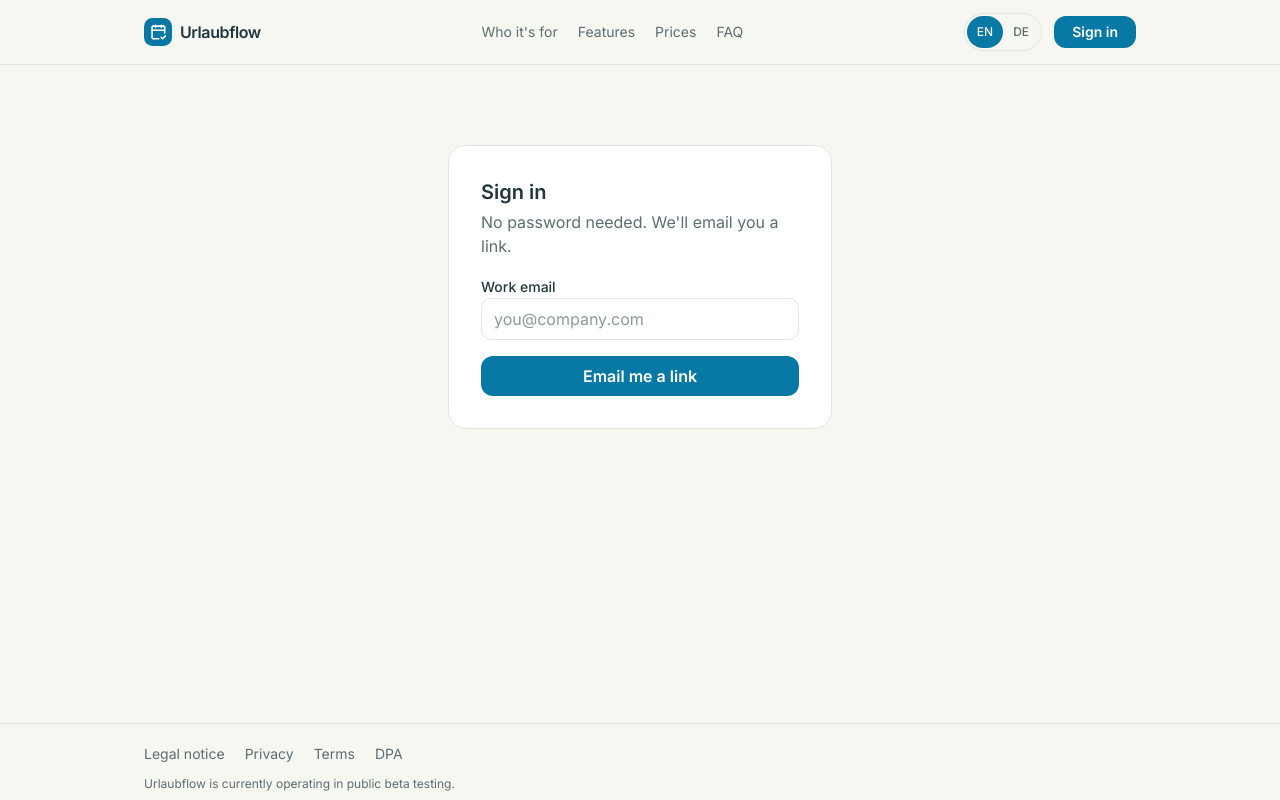
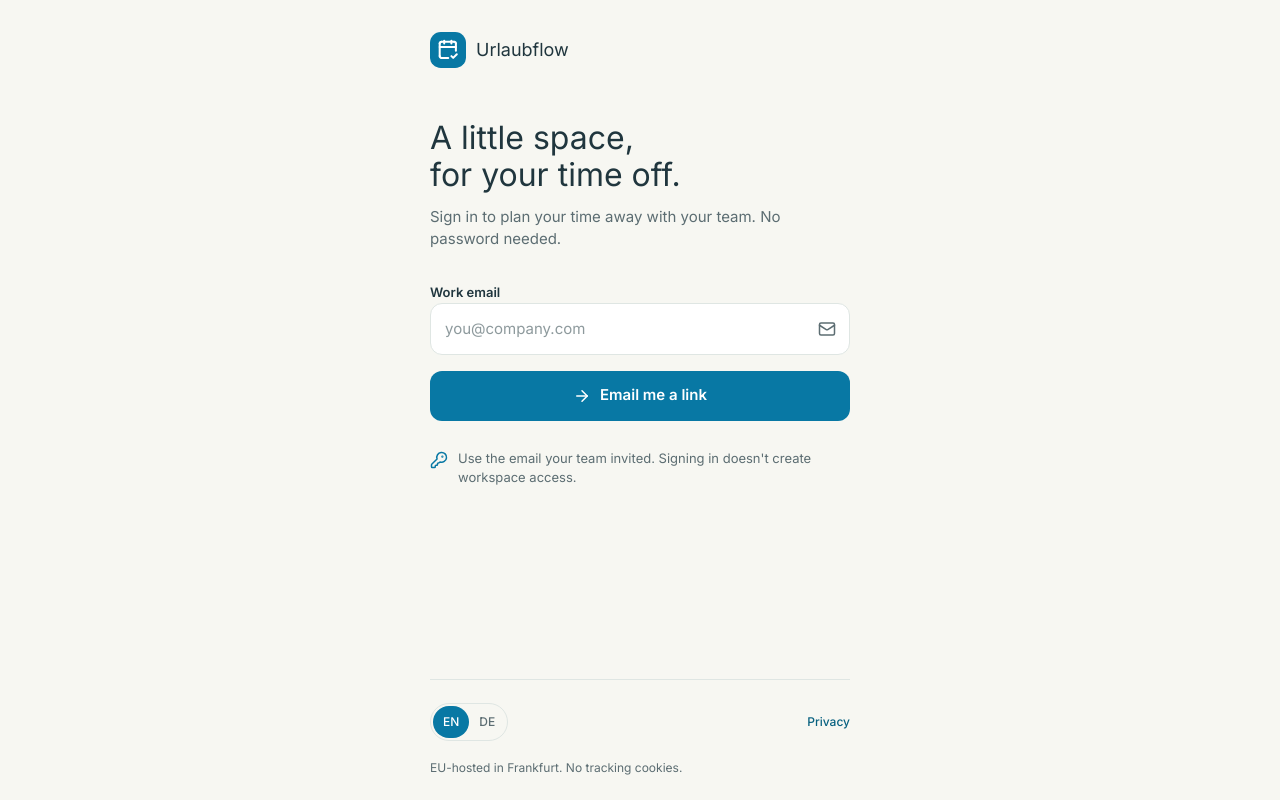
Before and after one commit to Shekey/vacation-planner, a Next.js app: page /sign-in in a window 1280 px wide. Built offline with nearby package versions, Linux system fonts and the light colour scheme; no server answers.

Commit message:
Restyle sign-in, check-your-email and confirm pages from the Figma design
Own brand/language/privacy frame instead of the site header and footer, new copy in en and de.

Co-Authored-By: Claude Sonnet 5.5 <noreply@anthropic.com>
Claude-Session: https://claude.ai/code/session_01KEYjQivGHsTRM1SJVSBqTn

```diff
--- a/src/app/globals.css
+++ b/src/app/globals.css
@@ -95,11 +95,14 @@ label:has(> input[type="radio"]) {
 body:has(.app-shell) > header,
 body:has(.app-shell) > footer,
 body:has(.landing) > header,
-body:has(.landing) > footer {
+body:has(.landing) > footer,
+body:has(.auth-page) > header,
+body:has(.auth-page) > footer {
   display: none;
 }
 body:has(.app-shell) > main,
-body:has(.landing) > main {
+body:has(.landing) > main,
+body:has(.auth-page) > main {
   max-width: none;
   padding: 0;
 }
--- a/src/app/sign-in/confirm/page.tsx
+++ b/src/app/sign-in/confirm/page.tsx
@@ -1,4 +1,6 @@
+import { ArrowRight } from "lucide-react";
 import Link from "next/link";
+import { AuthShell } from "@/components/auth-shell";
 import { getMessages } from "@/lib/i18n/server";
 import { callbackFields, EMAIL_CALLBACK_PATH } from "@/lib/sign-in-link";
 
@@ -15,27 +17,34 @@ export default async function ConfirmSignInPage({ searchParams }: PageProps<"/si
   const fields = callbackFields(await searchParams);
 
   return (
-    <div className="card mx-auto mt-6 max-w-sm space-y-4 p-6 sm:mt-12 sm:p-8">
-      <h1 className="text-xl font-semibold">{t.confirm.title}</h1>
+    <AuthShell>
+      <div className="space-y-3 pt-4">
+        <h1 className="text-[30px] leading-[1.15] font-normal">{t.confirm.title}</h1>
         {fields ? (
-        <form method="get" action={EMAIL_CALLBACK_PATH} className="space-y-4">
-          <p>
-            {t.confirm.body} <b className="break-words">{fields.email}</b>
+          <form method="get" action={EMAIL_CALLBACK_PATH} className="space-y-5">
+            <p className="text-[15px] text-muted">
+              {t.confirm.body} <b className="font-semibold break-words text-foreground">{fields.email}</b>
             </p>
             <input type="hidden" name="token" value={fields.token} />
             <input type="hidden" name="email" value={fields.email} />
             {fields.callbackUrl && <input type="hidden" name="callbackUrl" value={fields.callbackUrl} />}
-          <button className="btn w-full">{t.confirm.button}</button>
-          <p className="text-sm text-muted">{t.confirm.why}</p>
+            <button className="btn min-h-[50px] w-full gap-[9px] rounded-[12px] px-[18px] py-3 text-[15px]">
+              <ArrowRight aria-hidden className="size-[18px]" />
+              {t.confirm.button}
+            </button>
+            <p className="text-xs text-muted">{t.confirm.why}</p>
           </form>
         ) : (
           <>
-          <p role="alert">{t.confirm.broken}</p>
-          <Link href="/sign-in" className="btn inline-block">
+            <p role="alert" className="rounded-[12px] bg-danger-soft p-3 text-sm text-danger">
+              {t.confirm.broken}
+            </p>
+            <Link href="/sign-in" className="btn min-h-[50px] rounded-[12px] px-[18px] text-[15px]">
               {t.confirm.newLink}
             </Link>
           </>
         )}
       </div>
+    </AuthShell>
   );
 }
--- a/src/app/sign-in/page.tsx
+++ b/src/app/sign-in/page.tsx
@@ -1,6 +1,8 @@
+import { ArrowLeft, ArrowRight, Inbox, KeyRound, Mail, MailCheck, RotateCw } from "lucide-react";
 import Link from "next/link";
 import { redirect } from "next/navigation";
 import { auth } from "@/auth";
+import { AuthShell } from "@/components/auth-shell";
 import { SubmitButton } from "@/components/submit-button";
 import { getMessages } from "@/lib/i18n/server";
 import { safeRedirectPath } from "@/lib/security";
@@ -10,6 +12,8 @@ export async function generateMetadata() {
   return { title: (await getMessages()).signIn.title };
 }
 
+const action = "min-h-[50px] w-full gap-[9px] rounded-[12px] px-[18px] py-3 text-[15px]";
+
 export default async function SignInPage({ searchParams }: PageProps<"/sign-in">) {
   if ((await auth())?.user) redirect("/");
   const { sent, again, callbackUrl, email, error } = await searchParams;
@@ -17,56 +21,82 @@ export default async function SignInPage({ searchParams }: PageProps<"/sign-in">
 
   const redirectTo = safeRedirectPath(callbackUrl);
   const address = typeof email === "string" ? email : "";
+  const back = `/sign-in?${new URLSearchParams({ callbackUrl: redirectTo })}`;
 
   if (sent) {
     return (
-      <Shell>
-        <div className="space-y-3 text-center">
-          <div className="mx-auto grid size-12 place-items-center rounded-full bg-primary-soft text-2xl" aria-hidden>
-            ✉️
+      <AuthShell>
+        <Link href={back} className="inline-flex min-h-11 items-center gap-1.5 text-[13px] font-semibold text-primary-ink">
+          <ArrowLeft aria-hidden className="size-4" />
+          {t.back}
+        </Link>
+        <div className="space-y-5 pt-2">
+          <span aria-hidden className="grid size-[68px] place-items-center rounded-[22px] bg-primary-soft text-primary">
+            <MailCheck className="size-8" strokeWidth={1.5} />
+          </span>
+          <h1 className="text-[30px] leading-[1.15] font-normal">{t.checkEmail}</h1>
+          <p className="text-[15px] text-muted">{t.sentTo}</p>
+          {address && (
+            <div className="flex items-center justify-between gap-3 font-semibold">
+              <span className="min-w-0 text-[15px] break-words">{address}</span>
+              <Link
+                href={`/sign-in?${new URLSearchParams({ callbackUrl: redirectTo, email: address })}`}
+                aria-label={t.changeLabel}
+                className="inline-flex min-h-11 shrink-0 items-center text-[13px] text-primary-ink"
+              >
+                {t.change}
+              </Link>
             </div>
-          <h1 className="text-xl font-semibold">{t.checkEmail}</h1>
-          {address && (
-            <p>
-              {t.sentTo} <b className="break-words">{address}</b>
+          )}
+        </div>
+        <div className="space-y-4 rounded-[18px] border border-border bg-surface p-5">
+          <h2 className="text-[17px] font-semibold">{t.openTitle}</h2>
+          <p className="text-[15px] text-muted">{again ? t.alreadySent : t.openBody}</p>
+          <hr className="border-border" />
+          <p className="flex gap-2.5 text-[13px] text-muted">
+            <Inbox aria-hidden className="mt-0.5 size-[18px] shrink-0" />
+            {t.notArrived}
           </p>
-          )}
-          <p className="text-muted">{again ? t.alreadySent : t.sentBody}</p>
         </div>
         {address && (
-          <form action={sendSignInLinkAction} className="mt-6 space-y-3 border-t border-border pt-4 text-center text-sm">
+          <form action={sendSignInLinkAction} className="space-y-2.5">
             <input type="hidden" name="email" value={address} />
             <input type="hidden" name="callbackUrl" value={redirectTo} />
-            <p className="text-muted">{t.notArrived}</p>
-            <SubmitButton className="btn-secondary w-full" pending={t.sending}>
+            <SubmitButton className={`btn-secondary ${action}`} pending={t.sending}>
+              <RotateCw aria-hidden className="size-[18px] text-primary" />
               {t.resend}
             </SubmitButton>
-            <Link href={`/sign-in?${new URLSearchParams({ callbackUrl: redirectTo })}`} className="inline-block underline">
-              {t.otherEmail}
-            </Link>
+            <p className="text-center text-xs text-muted">{t.resendNote}</p>
           </form>
         )}
-      </Shell>
+        <p className="border-t border-border pt-5 text-xs text-muted">{t.differentAddress}</p>
+      </AuthShell>
     );
   }
 
   return (
-    <Shell>
-      <form className="space-y-4" action={sendSignInLinkAction}>
+    <AuthShell>
+      <form className="space-y-7" action={sendSignInLinkAction}>
         <input type="hidden" name="callbackUrl" value={redirectTo} />
-        <div className="space-y-1">
-          <h1 className="text-xl font-semibold">{t.heading}</h1>
-          <p className="text-muted">{redirectTo.startsWith("/invite/") ? t.inviteIntro : t.intro}</p>
+        <div className="space-y-3 pt-4">
+          <h1 className="text-[32px] leading-[1.15] font-normal">
+            {t.hero[0]}
+            <br />
+            {t.hero[1]}
+          </h1>
+          <p className="text-[15px] text-muted">{redirectTo.startsWith("/invite/") ? t.inviteIntro : t.intro}</p>
         </div>
         {typeof error === "string" && (
-          <p role="alert" className="rounded-lg bg-red-500/10 p-3 text-sm text-red-700 dark:text-red-300">
+          <p role="alert" className="rounded-[12px] bg-danger-soft p-3 text-sm text-danger">
             {(Object.hasOwn(t.errors, error) ? t.errors[error] : undefined) ?? t.defaultError}
           </p>
         )}
-        <label className="block space-y-1">
-          <span className="text-sm font-medium">{t.emailLabel}</span>
+        <div className="space-y-4">
+          <label className="block space-y-2">
+            <span className="text-[13px] font-semibold">{t.emailLabel}</span>
+            <span className="relative block">
               <input
-            className="input"
+                className="input h-[52px] rounded-[12px] bg-surface px-3.5 pr-11 text-[15px]"
                 name="email"
                 type="email"
                 autoComplete="email"
@@ -75,15 +105,19 @@ export default async function SignInPage({ searchParams }: PageProps<"/sign-in">
                 placeholder={t.emailPlaceholder}
                 defaultValue={address || undefined}
               />
+              <Mail aria-hidden className="pointer-events-none absolute top-1/2 right-3.5 size-[18px] -translate-y-1/2 text-muted" />
+            </span>
           </label>
-        <SubmitButton className="btn w-full" pending={t.sending}>
+          <SubmitButton className={`btn ${action}`} pending={t.sending}>
+            <ArrowRight aria-hidden className="size-[18px]" />
             {t.submit}
           </SubmitButton>
+        </div>
+        <p className="flex gap-2.5 text-[13px] text-muted">
+          <KeyRound aria-hidden className="mt-0.5 size-[18px] shrink-0 text-primary" />
+          {t.inviteHint}
+        </p>
       </form>
-    </Shell>
+    </AuthShell>
   );
 }
-
-function Shell({ children }: { children: React.ReactNode }) {
-  return <div className="card mx-auto mt-6 max-w-sm p-6 sm:mt-12 sm:p-8">{children}</div>;
-}
--- /dev/null
+++ b/src/components/auth-shell.tsx
@@ -0,0 +1,29 @@
+import Link from "next/link";
+import { LanguageSwitch } from "@/components/language-switch";
+import { LogoMark } from "@/components/ui";
+import { getLocale, getMessages } from "@/lib/i18n/server";
+
+/** The sign-in pages: brand on top, one column of content, language and privacy below. Replaces the site header and footer (see `.auth-page` in globals.css). */
+export async function AuthShell({ children }: { children: React.ReactNode }) {
+  const [locale, m] = await Promise.all([getLocale(), getMessages()]);
+  return (
+    <div className="auth-page flex min-h-dvh justify-center px-6 pt-7 pb-6">
+      <div className="flex w-full max-w-[420px] flex-col gap-8">
+        <Link href="/" aria-label={m.common.appName} className="flex min-h-11 items-center gap-2.5 text-lg">
+          <LogoMark className="size-9 rounded-[11px]" />
+          {m.common.appName}
+        </Link>
+        <div className="flex-1 space-y-7">{children}</div>
+        <div className="space-y-4 border-t border-border pt-5 text-xs text-muted">
+          <div className="flex items-center justify-between gap-3">
+            <LanguageSwitch locale={locale} />
+            <Link href="/datenschutz" className="inline-flex min-h-11 items-center font-medium text-primary-ink hover:underline">
+              {m.signIn.privacy}
+            </Link>
+          </div>
+          <p>{m.signIn.hosting}</p>
+        </div>
+      </div>
+    </div>
+  );
+}
--- a/src/lib/i18n/messages/signIn.ts
+++ b/src/lib/i18n/messages/signIn.ts
@@ -18,9 +18,15 @@ export const signIn = defineMessages({
     sentBody: "Open it on this device or any other. It works once and expires in an hour. You can close this tab.",
     alreadySent:
       "We've sent several links to this address in the last few minutes, so we didn't send another. Use the newest one; each works for an hour. You can ask for a new one again in 10 minutes.",
-    notArrived: "Nothing after a few minutes? Check your spam or junk folder, or send a new link.",
-    resend: "Send a new link",
-    otherEmail: "Use a different email",
+    back: "Back to sign in",
+    change: "Change",
+    changeLabel: "Change email address",
+    openTitle: "Open the link to sign in",
+    openBody: "You'll go straight to your workspace. You can close this page once you're in.",
+    notArrived: "Not there yet? Check your spam folder and make sure your email is correct.",
+    resend: "Resend sign-in link",
+    resendNote: "Email can take a moment to arrive.",
+    differentAddress: "Invited with a different address? Go back and use that email to find your team.",
     confirm: {
       title: "Sign in to Urlaubflow",
       body: "Continue to sign in as",
@@ -29,9 +35,12 @@ export const signIn = defineMessages({
       broken: "This sign-in link is incomplete. Copy the whole link from the email, or ask for a new one.",
       newLink: "Get a new link",
     },
-    heading: "Sign in",
+    hero: ["A little space,", "for your time off."],
     inviteIntro: "Sign in to accept your invitation. We'll email you a link.",
-    intro: "No password needed. We'll email you a link.",
+    intro: "Sign in to plan your time away with your team. No password needed.",
+    inviteHint: "Use the email your team invited. Signing in doesn't create workspace access.",
+    hosting: "EU-hosted in Frankfurt. No tracking cookies.",
+    privacy: "Privacy",
     emailLabel: "Work email",
     emailPlaceholder: "you@company.com",
     sending: "Sending link…",
@@ -55,9 +64,15 @@ export const signIn = defineMessages({
     sentBody: "Öffne ihn auf diesem oder einem anderen Gerät. Er funktioniert einmal und läuft nach einer Stunde ab. Du kannst diesen Tab schließen.",
     alreadySent:
       "Wir haben in den letzten Minuten schon mehrere Links an diese Adresse geschickt, deshalb kam kein weiterer. Nimm den neuesten; jeder gilt eine Stunde. In 10 Minuten kannst du wieder einen neuen anfordern.",
-    notArrived: "Nach ein paar Minuten nichts da? Schau in den Spam- oder Junk-Ordner oder lass dir einen neuen Link schicken.",
-    resend: "Neuen Link senden",
-    otherEmail: "Andere E-Mail-Adresse verwenden",
+    back: "Zurück zur Anmeldung",
+    change: "Ändern",
+    changeLabel: "E-Mail-Adresse ändern",
+    openTitle: "Öffne den Link zum Anmelden",
+    openBody: "Du landest direkt in deinem Workspace. Diese Seite kannst du schließen, sobald du drin bist.",
+    notArrived: "Noch nichts da? Schau im Spam-Ordner nach und prüfe, ob deine E-Mail-Adresse stimmt.",
+    resend: "Anmeldelink erneut senden",
+    resendNote: "Die E-Mail kann einen Moment brauchen.",
+    differentAddress: "Mit einer anderen Adresse eingeladen? Geh zurück und nutze diese E-Mail-Adresse, um dein Team zu finden.",
     confirm: {
       title: "Bei Urlaubflow anmelden",
       body: "Weiter, um dich anzumelden als",
@@ -66,9 +81,12 @@ export const signIn = defineMessages({
       broken: "Dieser Anmeldelink ist unvollständig. Kopiere den ganzen Link aus der E-Mail oder fordere einen neuen an.",
       newLink: "Neuen Link anfordern",
     },
-    heading: "Anmelden",
+    hero: ["Ein bisschen Ruhe,", "für deine freie Zeit."],
     inviteIntro: "Melde dich an, um deine Einladung anzunehmen. Wir schicken dir einen Link per E-Mail.",
-    intro: "Kein Passwort nötig. Wir schicken dir einen Link per E-Mail.",
+    intro: "Melde dich an, um deine Abwesenheiten mit deinem Team zu planen. Kein Passwort nötig.",
+    inviteHint: "Nutze die E-Mail-Adresse, an die dein Team die Einladung geschickt hat. Die Anmeldung schafft keinen Zugang zu einem Workspace.",
+    hosting: "Gehostet in Frankfurt, EU. Keine Tracking-Cookies.",
+    privacy: "Datenschutz",
     emailLabel: "Geschäftliche E-Mail-Adresse",
     emailPlaceholder: "du@firma.de",
     sending: "Link wird gesendet…",
```
Lines whose indentation alone changed are shown as unchanged.
